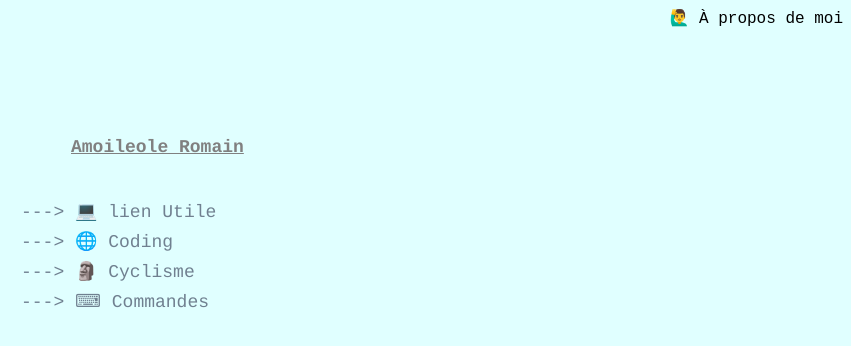
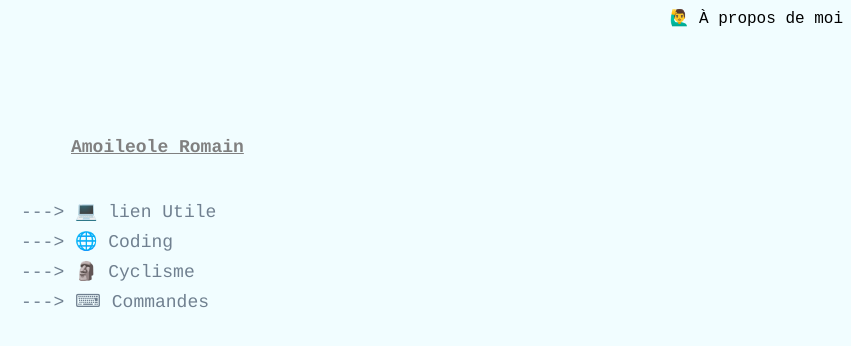
Before and after one commit to RomainProo/romainproo.github.io, a plain HTML site: page index.html in a window 1280 px wide. Shown: the whole page, without its empty margins (429-1280 px from the left). Drawn offline with Linux system fonts and the light colour scheme.

Commit message:
Update index.css

```diff
--- a/index.css
+++ b/index.css
@@ -73,7 +73,7 @@ img {
 }
 
 body {
- background-color: lightcyan;
+ background-color: #e0fcff70;
  font-family: sans-serif;
 }
 
```
